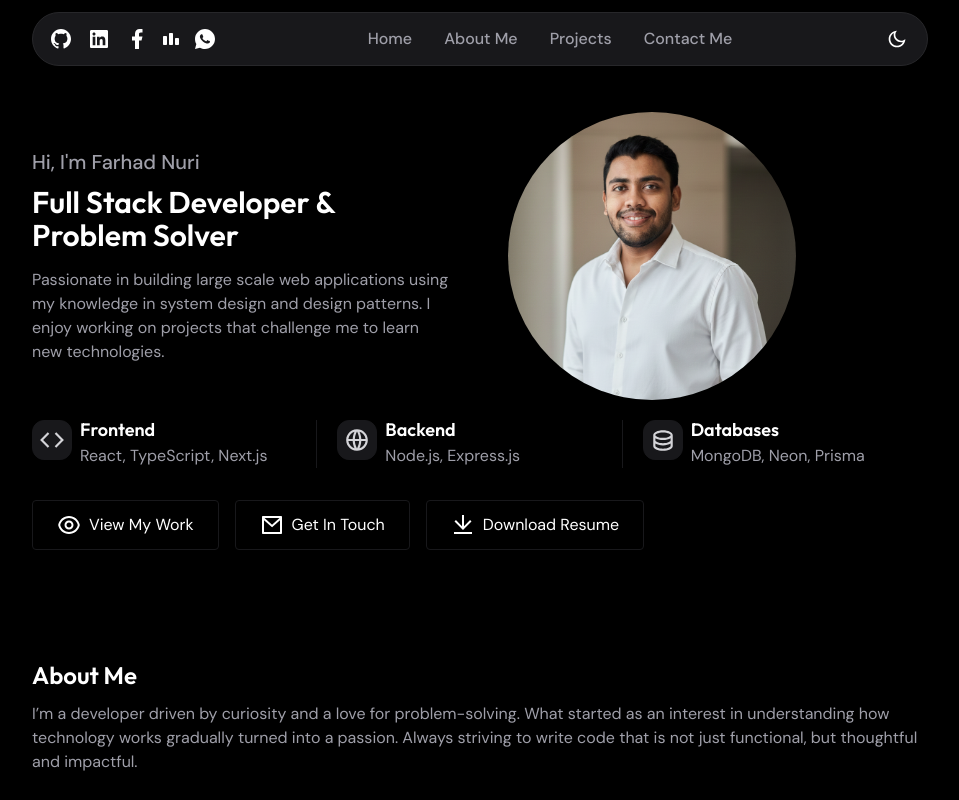
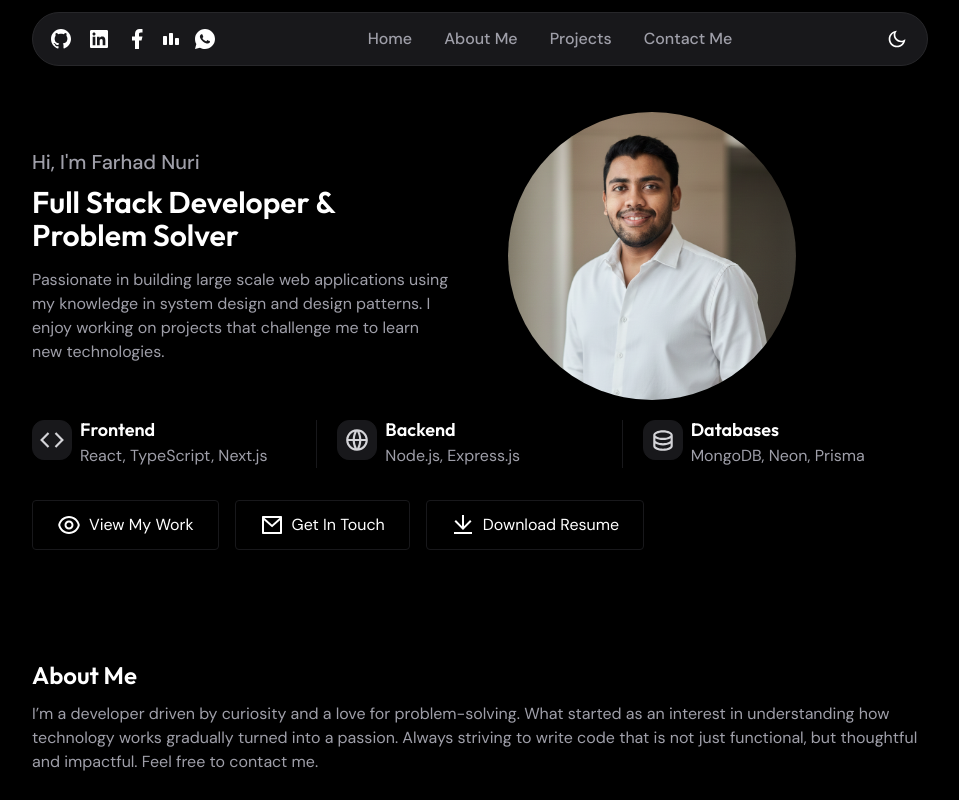
Before and after one commit to FarhadNuri/me, a React (Vite) app: page / in a window 1280 px wide. Shown: the top 800 px of the page, without its empty margins (160-1119 px from the left). Built offline with nearby package versions, Linux system fonts and the light colour scheme.

Commit message:
Updated README

```diff
--- a/src/components/About.jsx
+++ b/src/components/About.jsx
@@ -10,7 +10,7 @@ function About() {
             I’m a developer driven by curiosity and a love for problem-solving.
             What started as an interest in understanding how technology works
             gradually turned into a passion. Always striving to write code that is not just
-            functional, but thoughtful and impactful.
+            functional, but thoughtful and impactful. Feel free to contact me.
           </p>
         </div>
         <div
```
